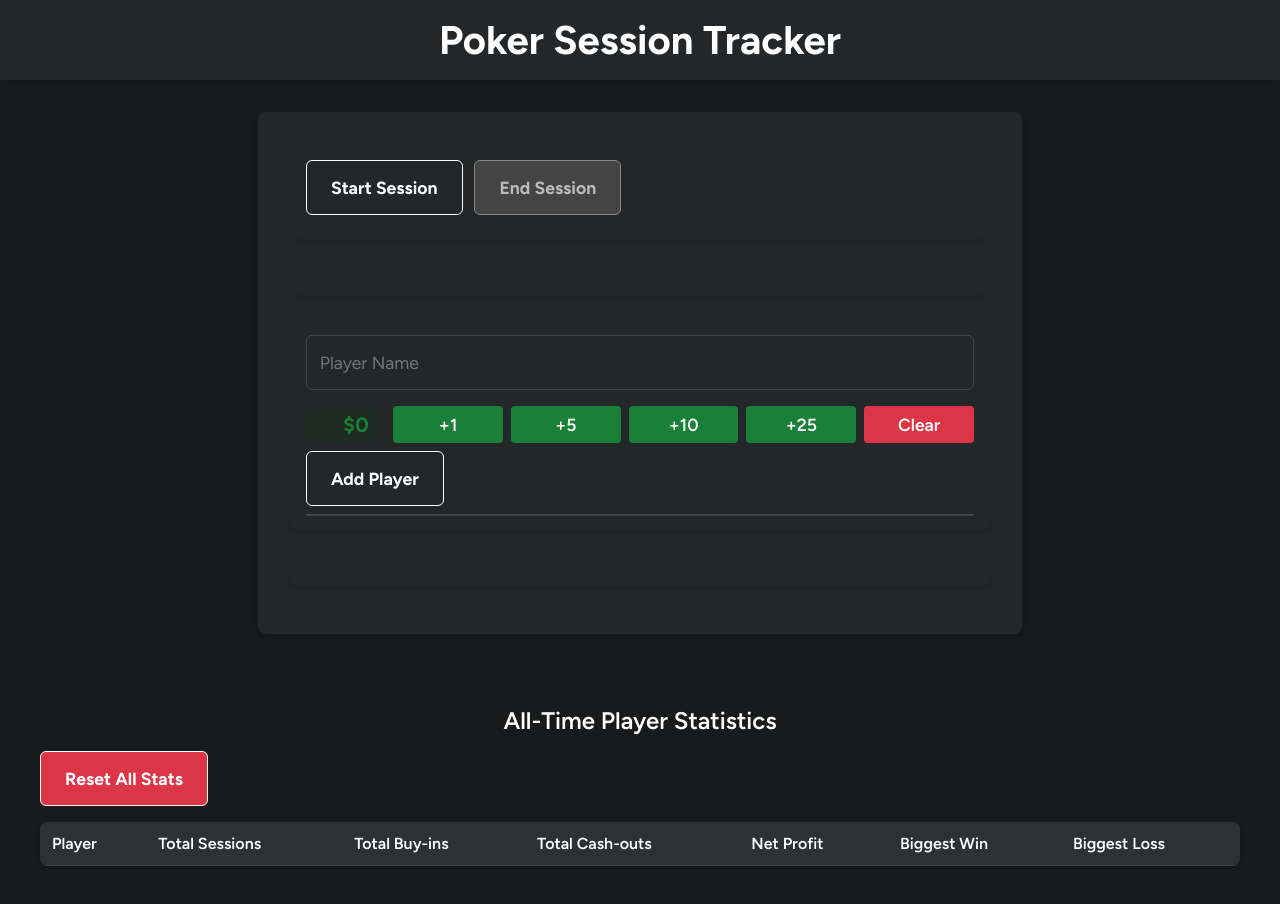
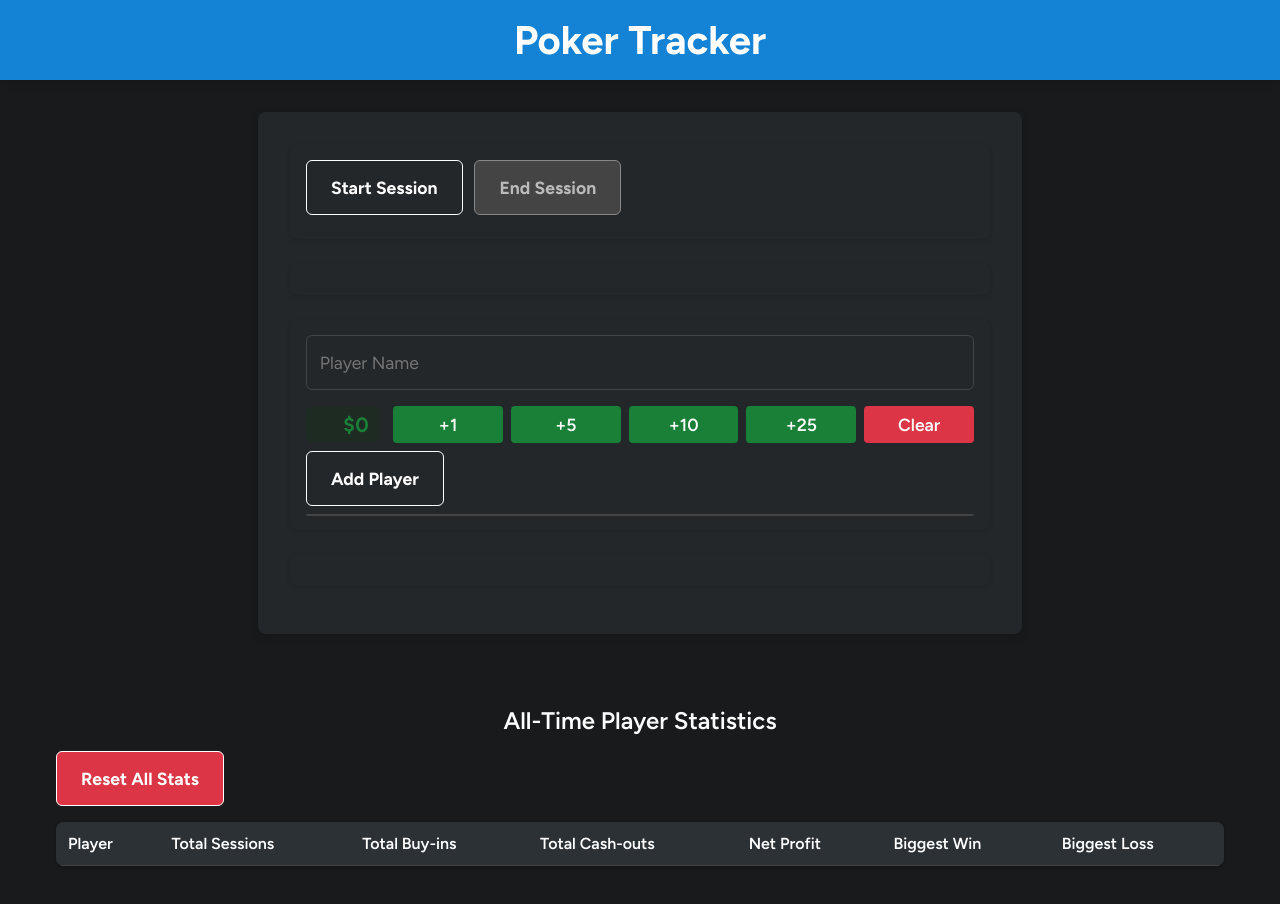
Before and after one commit to gagejack/pokertracker, a website: page public/index.html in a window 1280 px wide. Drawn offline with Linux system fonts and the light colour scheme; no server answers.

Commit message:
Alignment

```diff
--- a/public/css/components.css
+++ b/public/css/components.css
@@ -479,12 +479,15 @@ button:disabled {
     margin: 2rem auto;
     padding: 1rem;
     max-width: 1200px;
+    width: 100%;
+    box-sizing: border-box;
 }
 
 .stats-section h2 {
     color: #fff;
     margin-bottom: 1rem;
     text-align: center;
+    width: 100%;
 }
 
 .stats-table-container {
@@ -492,6 +495,8 @@ button:disabled {
     background: #23272a;
     border-radius: 8px;
     box-shadow: 0 2px 4px rgba(0, 0, 0, 0.2);
+    width: 100%;
+    margin: 0 auto;
 }
 
 #allTimeStatsTable {
--- a/public/css/layout.css
+++ b/public/css/layout.css
@@ -1,12 +1,14 @@
 header {
-    background: #23272a;
+    background: #1482d5;
     color: #fff;
-    padding: 1rem 0.5rem;
+    padding: 1rem;
     text-align: center;
     box-shadow: 0 2px 8px rgba(0,0,0,0.12);
     position: sticky;
     top: 0;
     z-index: 100;
+    width: 100%;
+    box-sizing: border-box;
 }
 
 header h1 {
@@ -15,6 +17,10 @@ header h1 {
     font-size: 1.5rem;
     margin: 0;
     color: #fff;
+    white-space: nowrap;
+    overflow: hidden;
+    text-overflow: ellipsis;
+    padding: 0 0.5rem;
 }
 
 main {
--- a/public/index.html
+++ b/public/index.html
@@ -3,14 +3,14 @@
 <head>
     <meta charset="UTF-8">
     <meta name="viewport" content="width=device-width, initial-scale=1.0">
-    <title>Poker Session Tracker</title>
+    <title>Poker Tracker</title>
     <link rel="stylesheet" href="/css/base.css">
     <link rel="stylesheet" href="/css/layout.css">
     <link rel="stylesheet" href="/css/components.css">
 </head>
 <body>
     <header>
-        <h1>Poker Session Tracker</h1>
+        <h1>Poker Tracker</h1>
     </header>
     <main>
         <section id="session-controls">
```
